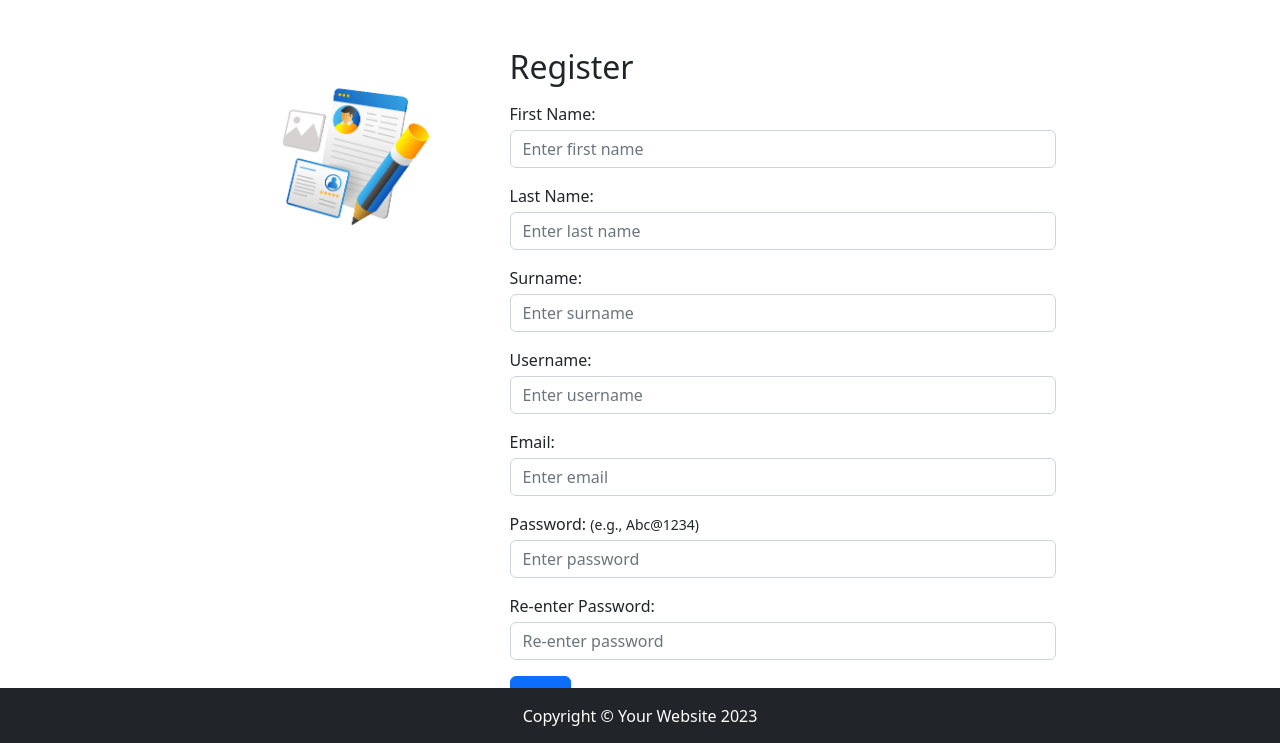
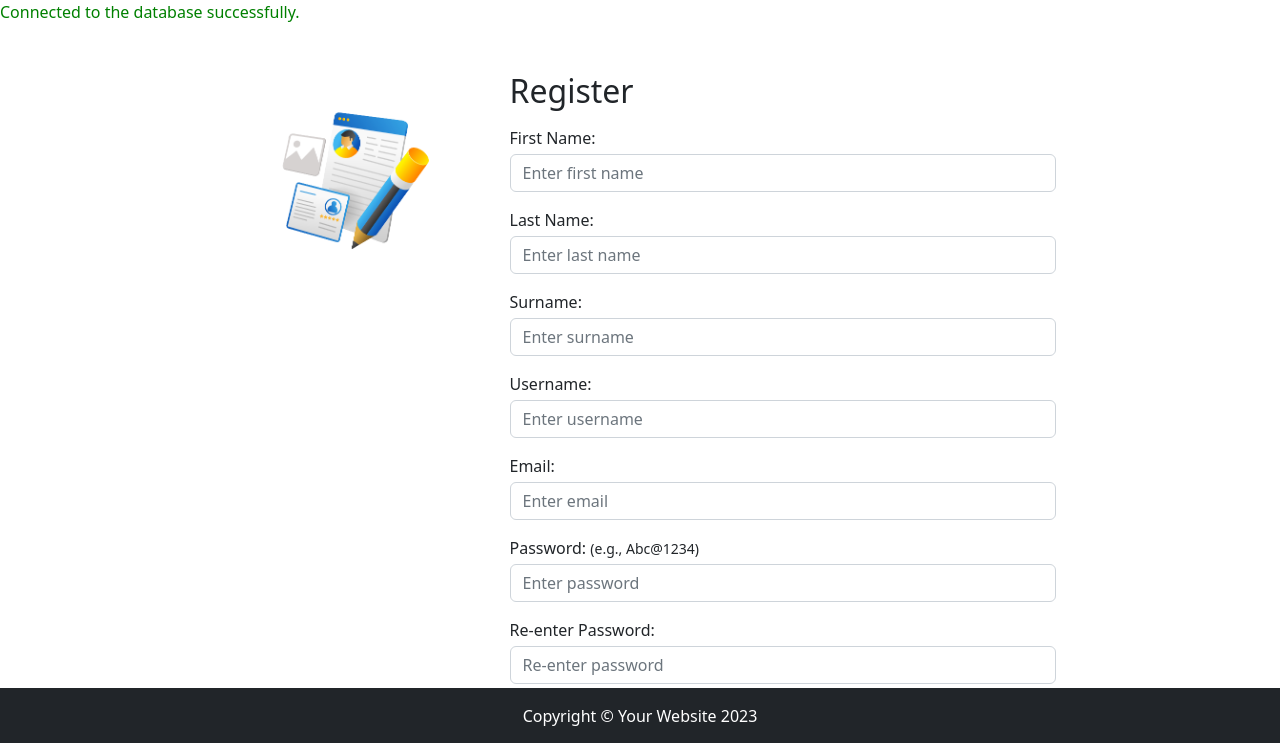
Before and after one commit to NeranjanMe/cmsphp, a PHP site: page /register.php in a window 1280 px wide. Shown: the part 56-799 px from the top of the page. Run offline with PHP 8.4, Linux system fonts and the light colour scheme.

Commit message:
Update register.php

```diff
--- a/register.php
+++ b/register.php
@@ -40,9 +40,22 @@ $_SESSION['current_step'] = $current_step;
 
 ?>
 
-<?php
 
-?>
+<div>
+    <?php
+    function connect_db() {
+        $db = new mysqli('localhost', 'root', '-asDOomHsuBoN27B', 'upto_cmsdb');
+        if ($db->connect_error) {
+            echo "<p style='color: red;'>Error: Unable to connect to the database!</p>";
+        } else {
+            echo "<p style='color: green;'>Connected to the database successfully.</p>";
+        }
+    }
+
+    connect_db();
+    ?>
+</div>
+
 
 <div class="container mt-5">
     <div class="row justify-content-md-center">
```
